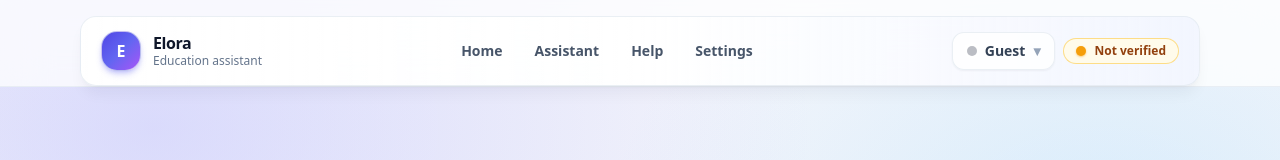
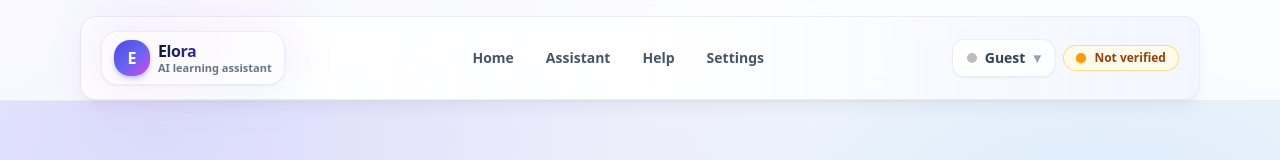
Before and after one commit to tweetharis-netizen/elora-verification-ui, a Next.js app: page / in a window 1280 px wide. Shown: the top 160 px of the page. Built offline with nearby package versions, Linux system fonts and the light colour scheme; no server answers.

Commit message:
Update Navbar.js

```diff
--- a/components/Navbar.js
+++ b/components/Navbar.js
@@ -122,13 +122,30 @@ export default function Navbar() {
     >
       <div className="mx-auto max-w-6xl px-4 pt-4">
         <div className="flex items-center justify-between gap-4 rounded-2xl border border-slate-200/70 dark:border-slate-800/70 bg-gradient-to-r from-white/95 via-white/80 to-indigo-50/60 dark:from-slate-900/90 dark:via-slate-900/80 dark:to-indigo-950/40 shadow-lg shadow-slate-900/5 dark:shadow-black/20 px-4 py-3 lg:px-5 lg:py-3.5">
-          <Link href="/" className="flex items-center gap-3 no-underline text-[inherit]">
-            <div className="w-10 h-10 rounded-2xl grid place-items-center border border-slate-200/70 dark:border-slate-800/70 bg-gradient-to-br from-indigo-600 via-indigo-500 to-purple-500 text-white font-black shadow-md shadow-indigo-500/30">
-              E
-            </div>
-            <div className="leading-tight">
-              <div className="font-black text-slate-900 dark:text-white tracking-tight">Elora</div>
-              <div className="text-xs font-medium text-slate-500 dark:text-slate-400">Education assistant</div>
+          <Link href="/" className="group flex items-center gap-3 no-underline text-[inherit]">
+            <div className="relative">
+              <div
+                className={clsx(
+                  "absolute -inset-2 rounded-2xl blur-xl opacity-40",
+                  "bg-gradient-to-br from-indigo-500/40 via-fuchsia-500/25 to-sky-400/30",
+                  "dark:from-indigo-400/30 dark:via-fuchsia-400/20 dark:to-sky-300/25",
+                  "group-hover:opacity-60 transition-opacity"
+                )}
+                aria-hidden="true"
+              />
+              <div className="relative flex items-center gap-2 rounded-2xl border border-slate-200/70 dark:border-slate-800/70 bg-white/70 dark:bg-slate-900/60 backdrop-blur-xl px-3 py-2 shadow-sm shadow-slate-900/5 dark:shadow-black/20">
+                <div className="w-9 h-9 rounded-2xl grid place-items-center bg-gradient-to-br from-indigo-600 via-indigo-500 to-fuchsia-500 text-white font-black shadow-md shadow-indigo-500/30">
+                  E
+                </div>
+                <div className="leading-tight">
+                  <div className="font-black tracking-tight text-transparent bg-clip-text bg-gradient-to-r from-slate-900 via-indigo-700 to-fuchsia-700 dark:from-white dark:via-indigo-200 dark:to-fuchsia-200">
+                    Elora
+                  </div>
+                  <div className="text-[11px] font-semibold text-slate-500 dark:text-slate-400">
+                    AI learning assistant
+                  </div>
+                </div>
+              </div>
             </div>
           </Link>
 
@@ -233,7 +250,7 @@ export default function Navbar() {
                   )}
 
                   <Link className="block rounded-xl px-3 py-2 text-sm font-semibold text-slate-700 dark:text-slate-200 hover:bg-slate-100 dark:hover:bg-slate-800" href="/settings" onClick={() => setAccountOpen(false)}>
-                    Preferences
+                    Settings
                   </Link>
 
                   {canLogout && (
```
